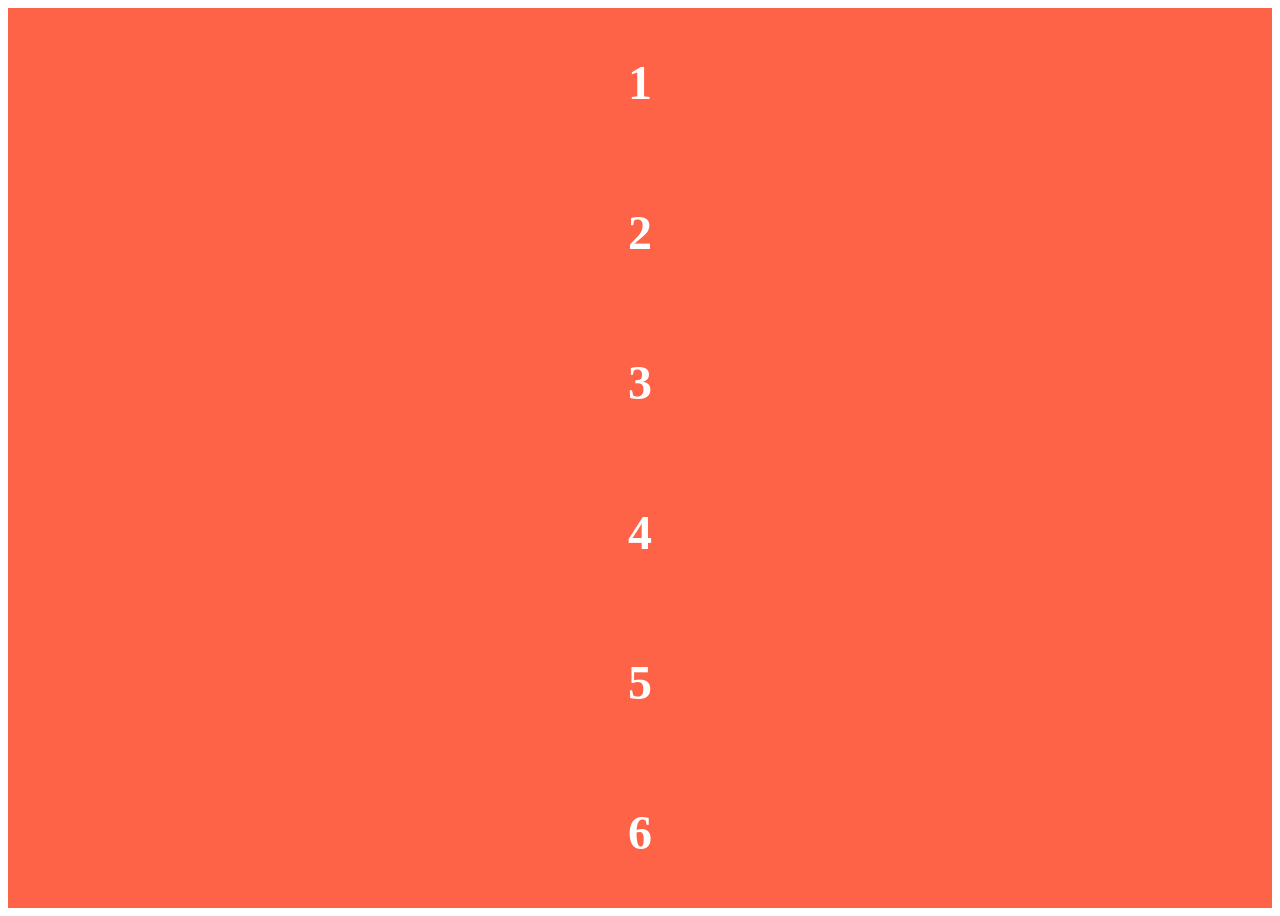
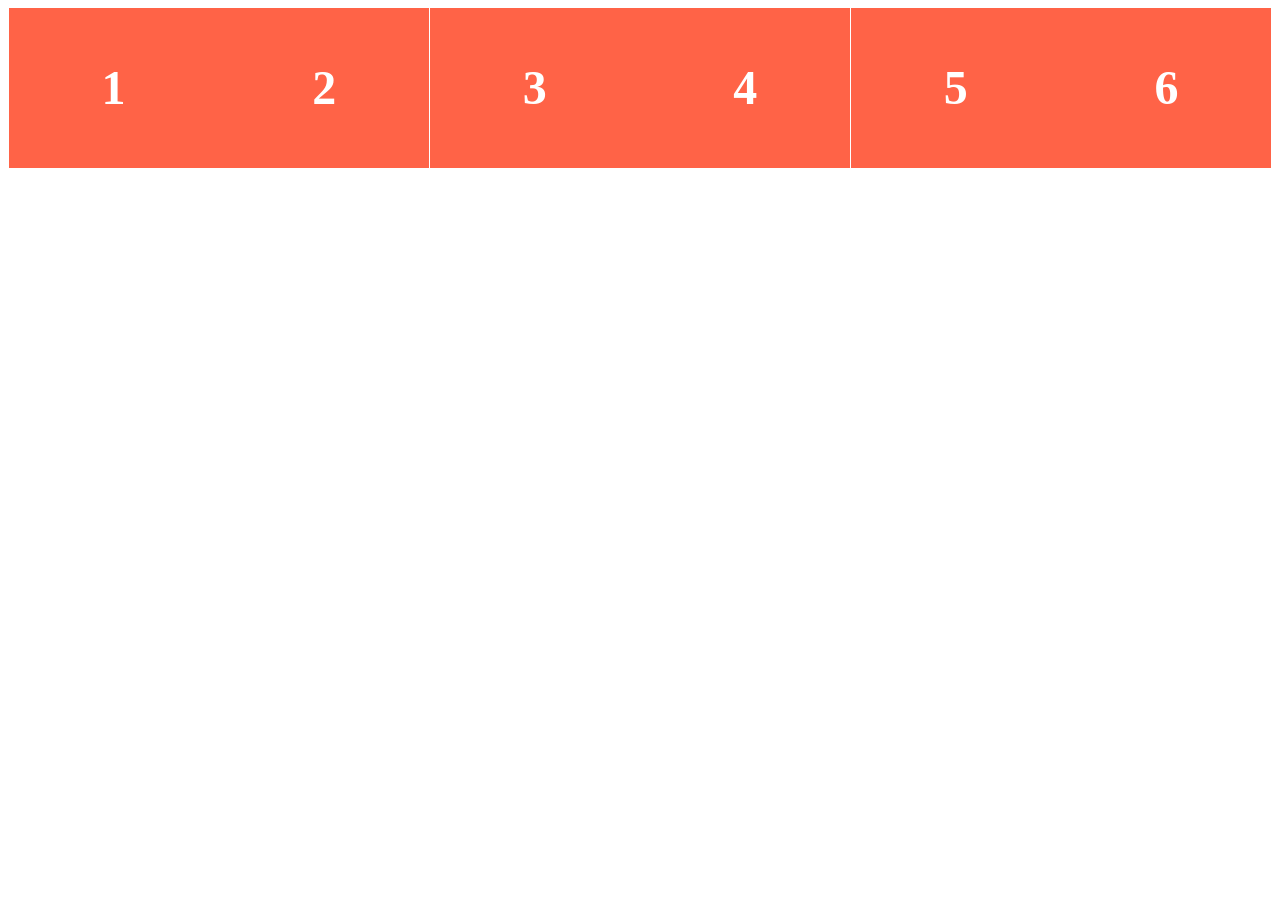
Before and after one commit to aramirez43/Flexbox-challenge, a plain HTML site: page index.html in a window 1280 px wide. After the commit the page ends 800 px from the top, so only its background shows below. Drawn offline with Linux system fonts and the light colour scheme.

Commit message:
finished challenge

```diff
--- a/style.css
+++ b/style.css
@@ -11,3 +11,15 @@ li {
     font-size: 3em;
     text-align: center;
 }
+
+.my-list {
+    display: -webkit-flex;
+    flex-direction: row;
+    justify-content: space-evenly;
+}
+
+.my-item {
+    width: 200px;
+    height: 150px;
+    padding: 5px;
+}
```
